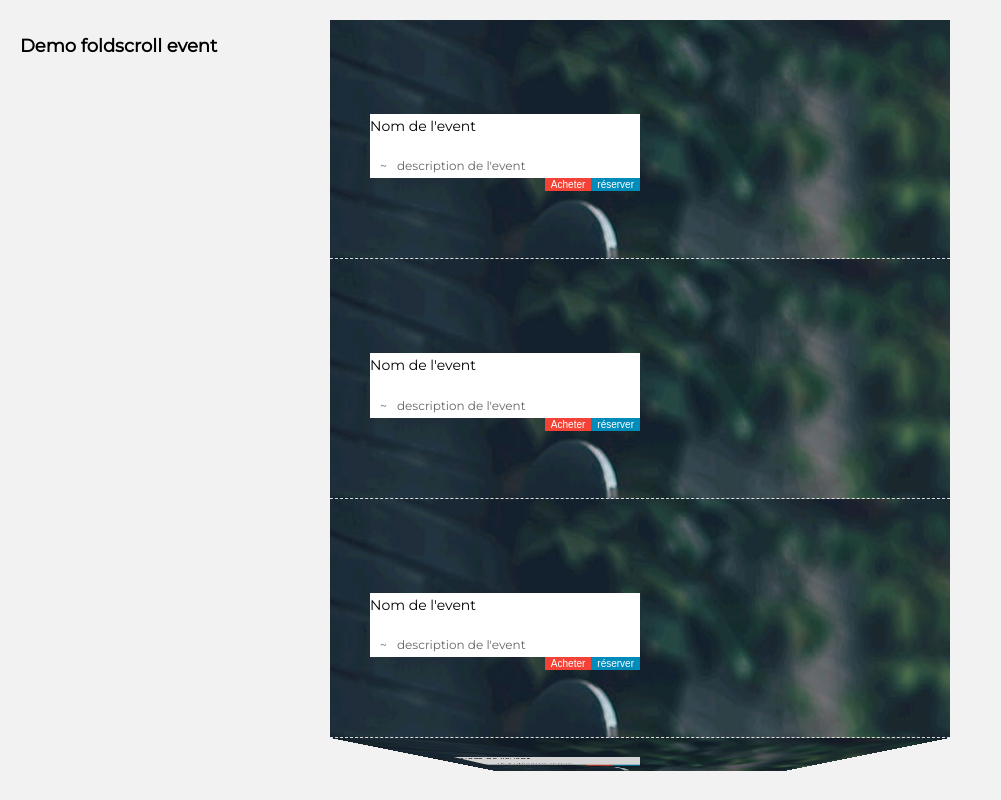
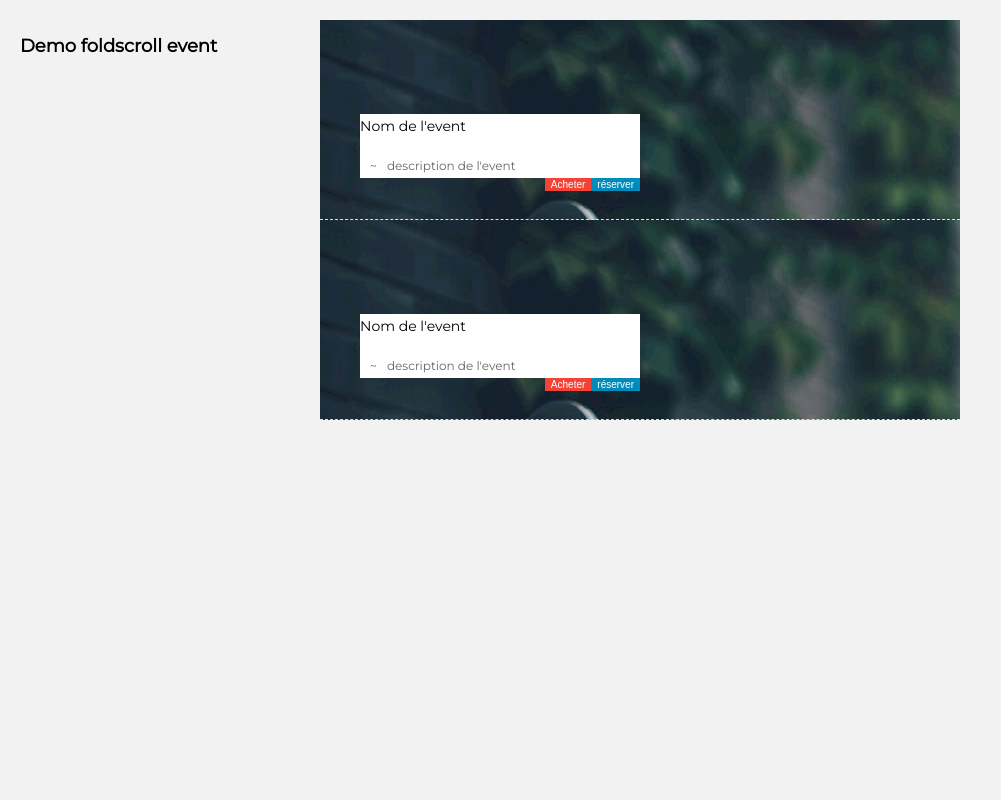
Before and after one commit to tvast/foldscroll_event_IFE, a plain HTML site: page index.html in a window 1280 px wide. Shown: the whole page, without its empty margins (0-1001 px from the left). Drawn offline with nearby package versions, Linux system fonts and the light colour scheme.

Commit message:
foldzith tzo event

```diff
--- a/css/style.css
+++ b/css/style.css
@@ -80,6 +80,7 @@ html, body {
     width: 100%;
     left: 0;
     top: 20px;
+    height: 50%;
 }
 
 .quotes article {
@@ -89,7 +90,8 @@ html, body {
     /*background: #fff;
     */
     background-image: url("./background1.jpg");
-    max-width: 620px;
+    max-width: 50%;
+    max-height: 50%;
     font-size: 14px;
     padding: 80px 40px;
     margin: 0 auto;
--- a/index.html
+++ b/index.html
@@ -49,10 +49,17 @@
 
 
                 // Call the foldscroll plugin
-                $container.foldscroll({
-                    perspective: 200,
-                    margin: '220px'
-                });
+                   $container.foldscroll({
+
+        // Perspective to apply to rotating elements
+        perspective: 900,
+
+        // Default shading to apply (null => no shading)
+        shading: 'rgba(0,0,0,0.2)',
+
+        // Area of rotation (fraction or pixel value)
+        margin: 0.6
+    });
             });
 
         </script>
```
